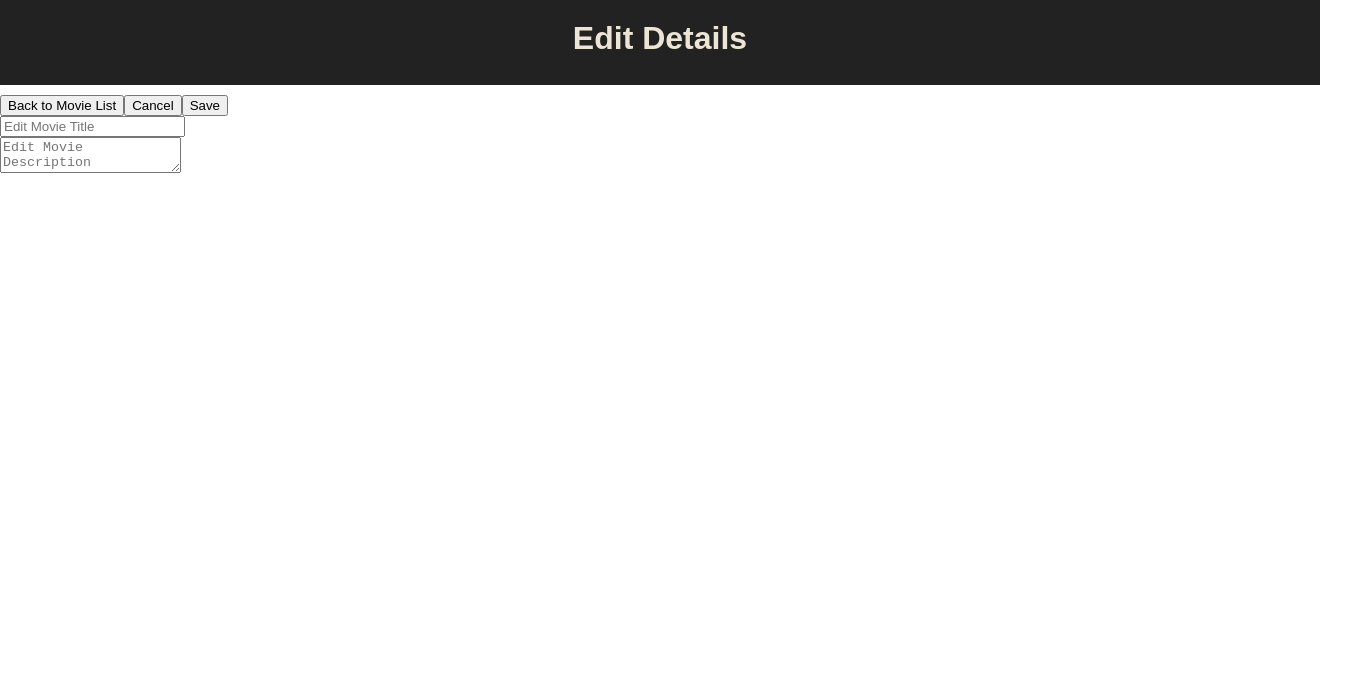
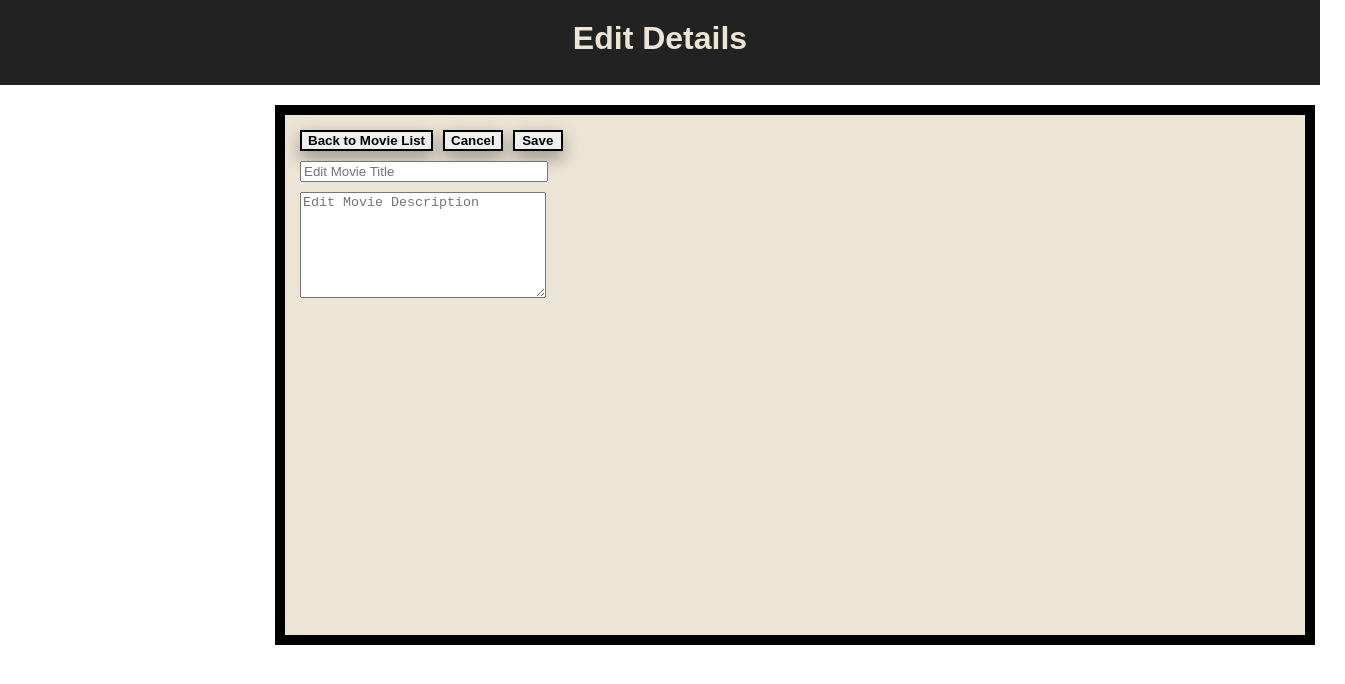
Before and after one commit to sean-r-olson/sagas-movie-collection, a React (Create React App) app: page /#/edit in a window 1280 px wide. Shown: the top 684 px of the page, 1345 px wide, since content can reach past the window. Built offline with nearby package versions, Linux system fonts and the light colour scheme.

Commit message:
added styling to /details, /edit pages

```diff
--- a/src/components/App/App.css
+++ b/src/components/App/App.css
@@ -29,9 +29,14 @@
   to { transform: rotate(360deg); }
 }
 
+
+
 .movies {
   /* padding: 20px; */
-  text-align: center;
+  margin: 10px 30px 10px 80px;
+  padding: 10px;
+  width: 100%;
+  text-align: inherit;
   min-height: 700px;
   max-height: 700px;
   min-width: 600px;
@@ -39,5 +44,56 @@
   border: solid black 10px;
   background-color: rgb(236, 229, 214);
   display: inline-block;
-  /* margin: 20px; */
+
 }
+
+.moviePoster {
+  margin: 10px 0px 10px 200px;
+  border: 4px solid;
+  background-color: black;
+}
+
+.title {
+  text-align: center;
+}
+
+.movieDetails {
+  /* padding: 20px; */
+  margin: 10px 30px 10px 275px;
+  padding: 10px;
+  width: 100%;
+  text-align: inherit;
+  min-height: 500px;
+  max-height: 500px;
+  min-width: 1000px;
+  max-width: 1000px;
+  border: solid black 10px;
+  background-color: rgb(236, 229, 214);
+  display: inline-block;
+
+}
+
+button {
+  min-width: 50px;
+  border: solid black 2px;
+  margin: 5px;
+  font-weight: bold;
+  box-shadow: 0 8px 16px 0 rgba(0,0,0,0.2), 0 6px 20px 0 rgba(0,0,0,0.19);
+
+}
+
+button:hover {
+  background-color: black;
+  color: white;
+}
+
+input {
+  width: 240px;
+  margin: 5px;
+}
+
+textArea {
+  width: 240px;
+  height: 100px;
+  margin: 5px;
+}
--- a/src/components/EditDetails/EditDetails.js
+++ b/src/components/EditDetails/EditDetails.js
@@ -26,6 +26,8 @@ class EditDetails extends Component {
     event.preventDefault();
     console.log(this.state.movieDetails)
     this.props.dispatch({type: 'EDIT_DETAILS', payload: this.state.movieDetails})
+    alert('Success Editing Movie Details!');
+    this.props.history.push('/');
   }
 
   cancelEdit = () => {
@@ -38,8 +40,9 @@ class EditDetails extends Component {
 
   render() {
     return (
-      <div>
-        <h1 className="App-header">Edit Details</h1>
+      <>
+      <h1 className="App-header">Edit Details {this.props.reduxStore.movieDescription.title}</h1>
+        <div className="movieDetails">
           <form onSubmit={this.saveDetails}>
             <button onClick={this.homePage}>Back to Movie List</button>
             <button onClick={this.cancelEdit}>Cancel</button>
@@ -59,6 +62,7 @@ class EditDetails extends Component {
             />
         </form>
       </div>
+      </>
     )
   }
 }
--- a/src/components/MovieDetails/MovieDetails.js
+++ b/src/components/MovieDetails/MovieDetails.js
@@ -16,14 +16,16 @@ class MovieDetails extends Component {
   render() {
     console.log(this.props.reduxStore.movieDescription)
     return (
-      <div>
+      <>
         <h1 className="App-header">Movie Details</h1>
+     <div className="movieDetails">
         <button onClick={this.homePage}>Back to Movie List</button>
         <button onClick={this.editDetails}>Edit Details</button>
         <h3>{this.props.reduxStore.movieDescription.title}</h3>
         <p>{this.props.reduxStore.movieDescription.description}</p>
         <p>{this.props.reduxStore.movieDescription.name}</p>
       </div>
+      </>
     )
   }
 }
--- a/src/components/MovieList/MovieList.js
+++ b/src/components/MovieList/MovieList.js
@@ -17,18 +17,19 @@ class MovieList extends Component {
   render() {
     return (
       <div>
-        <h1 className="App-header">Movies</h1>
-        <div>
+        <h1 className="App-header">Movie List</h1>
+        <table>
+        <tbody>
         {this.props.reduxStore.movies.map(item => {
           return (
-                 <div onClick={(event) => this.routeToDetails(item)} className="movies" key={item.id}>
-                 <img src={item.poster} alt="movies"/>
-                 <h3>{item.title}</h3>
-                 <h4> Description: </h4>
-                 <p className="description">{item.description}</p>
-                 </div>
+                <tr onClick={(event) => this.routeToDetails(item)} className="movies" key={item.id}>
+                  <td><img className="moviePoster" src={item.poster} alt="movies"/></td>
+                  <br/>
+                  <td><p className="description">{item.description}</p></td>
+                </tr>
           )})}
-        </div>
+          </tbody>
+        </table>
       </div>
     )
   }
```
